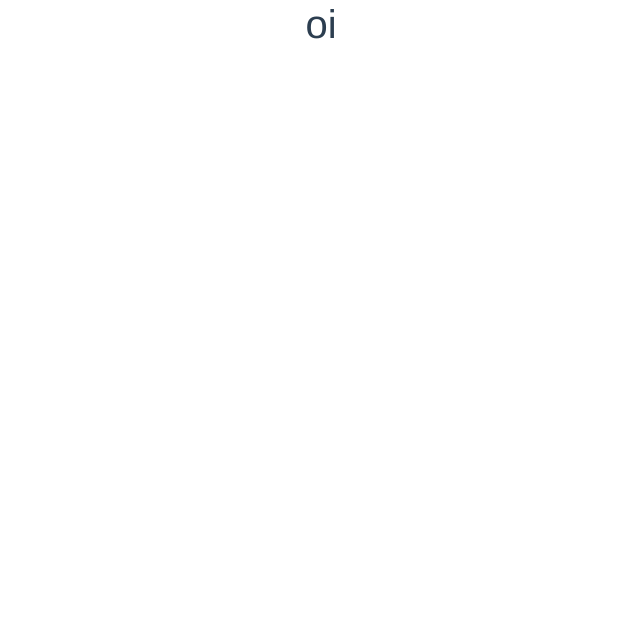
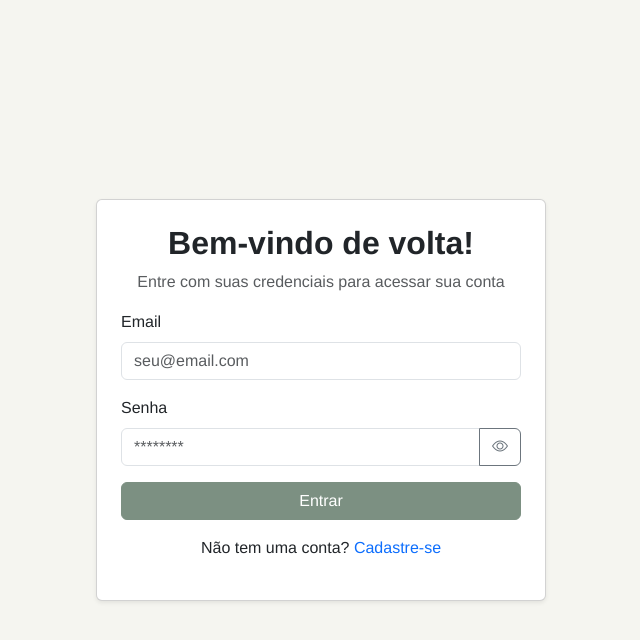
Before and after one commit to marcusnogueiraa/garimpei, a Vue app: page /login in a window 1280 px wide. Shown: the top 640 px of the page, without its empty margins (319-959 px from the left). Built offline with nearby package versions, Linux system fonts and the light colour scheme.

Commit message:
feat: setando cores padroes

```diff
--- a/package.json
+++ b/package.json
@@ -10,6 +10,7 @@
   "dependencies": {
     "@popperjs/core": "^2.11.8",
     "bootstrap": "^5.3.3",
+    "bootstrap-icons": "^1.11.3",
     "vue": "^3.2.13",
     "vue-router": "^4.0.3",
     "vuex": "^4.0.0"
--- a/src/components/InputField.vue
+++ b/src/components/InputLoginField.vue
@@ -1,6 +1,6 @@
 <template>
-  <div class="mb-3">
-    <label :for="id" class="form-label">{{ label }}</label>
+  <div>
+    <label :for="id" class="form-label d-block">{{ label }}</label>
     <div class="input-group">
       <input
         :id="id"
@@ -16,11 +16,19 @@
         class="btn btn-outline-secondary"
         @click="togglePassword"
       >
-        👁️
+        <i :class="showPassword ? 'bi-eye-slash' : 'bi-eye'"></i>
       </button>
     </div>
   </div>
 </template>
+
+<style scoped>
+.form-label {
+  text-align: left;
+  font-weight: 500;
+  display: block;
+}
+</style>
 
 <script lang="ts" setup>
 import { ref, defineProps, defineEmits, computed } from 'vue';
@@ -34,7 +42,9 @@ const props = defineProps<{
 }>();
 
 const emit = defineEmits(['update:modelValue']);
+
 const showPassword = ref(false);
+
 const inputType = computed(() => (showPassword.value && props.type === 'password' ? 'text' : props.type));
 
 const togglePassword = () => {
--- a/src/main.ts
+++ b/src/main.ts
@@ -4,7 +4,7 @@ import router from './router'
 import store from './store'
 
 import 'bootstrap/dist/css/bootstrap.min.css'
-
+import 'bootstrap-icons/font/bootstrap-icons.css';
 import 'bootstrap/dist/js/bootstrap.bundle.min.js'
 
 createApp(App).use(store).use(router).mount('#app')
--- a/src/router/index.ts
+++ b/src/router/index.ts
@@ -1,17 +1,17 @@
-import { createRouter, createWebHashHistory, RouteRecordRaw } from 'vue-router'
-import HomeView from '../views/HomeView.vue'
+import { createRouter, createWebHistory, RouteRecordRaw } from 'vue-router'
+import LoginView from '@/views/LoginView.vue'
 
 const routes: Array<RouteRecordRaw> = [
   {
-    path: '/',
-    name: 'home',
-    component: HomeView
+    path: '/login',
+    name: 'Login',
+    component: LoginView,
   },
 
 ]
 
 const router = createRouter({
-  history: createWebHashHistory(),
+  history: createWebHistory(),
   routes
 })
 
--- /dev/null
+++ b/src/views/LoginView.vue
@@ -0,0 +1,53 @@
+<template>
+  <div class="login-page d-flex justify-content-center align-items-center vh-100">
+    <div class="login-card card shadow-sm p-4">
+      <h2 class="text-center fw-bold">Bem-vindo de volta!</h2>
+      <p class="text-center text-muted">Entre com suas credenciais para acessar sua conta</p>
+
+      <form class="login-form-container" @submit.prevent="handleLogin">
+        <InputLoginField label="Email" id="email" type="email" placeholder="seu@email.com" v-model="email" />
+        <InputLoginField label="Senha" id="password" type="password" placeholder="********" v-model="password" />
+
+        <button type="submit" class="login-button btn btn-success w-100">Entrar</button>
+      </form>
+
+      <p class="text-center mt-3">
+        Não tem uma conta? <a href="#" class="text-decoration-none">Cadastre-se</a>
+      </p>
+    </div>
+  </div>
+</template>
+
+<style scoped>
+.login-page {
+  background-color: #F5F5F0;
+  min-height: 100vh;
+}
+
+.login-card {
+  width: 450px;
+}
+
+.login-form-container{
+  display: flex;
+  flex-direction: column;
+  gap: 1rem;
+}
+
+.login-button{
+  background-color: #7C9082;
+  border-color: #7C9082;
+}
+</style>
+
+<script lang="ts" setup>
+import { ref } from 'vue';
+import InputLoginField from '@/components/InputLoginField.vue';
+
+const email = ref('');
+const password = ref('');
+
+const handleLogin = () => {
+  console.log('Email:', email.value, 'Senha:', password.value);
+};
+</script>
```
Also changed, not shown: src/components/LoginForm.vue (deleted, +0 -32 lines), 1 other file (tests, documents, lock files or other folders).
